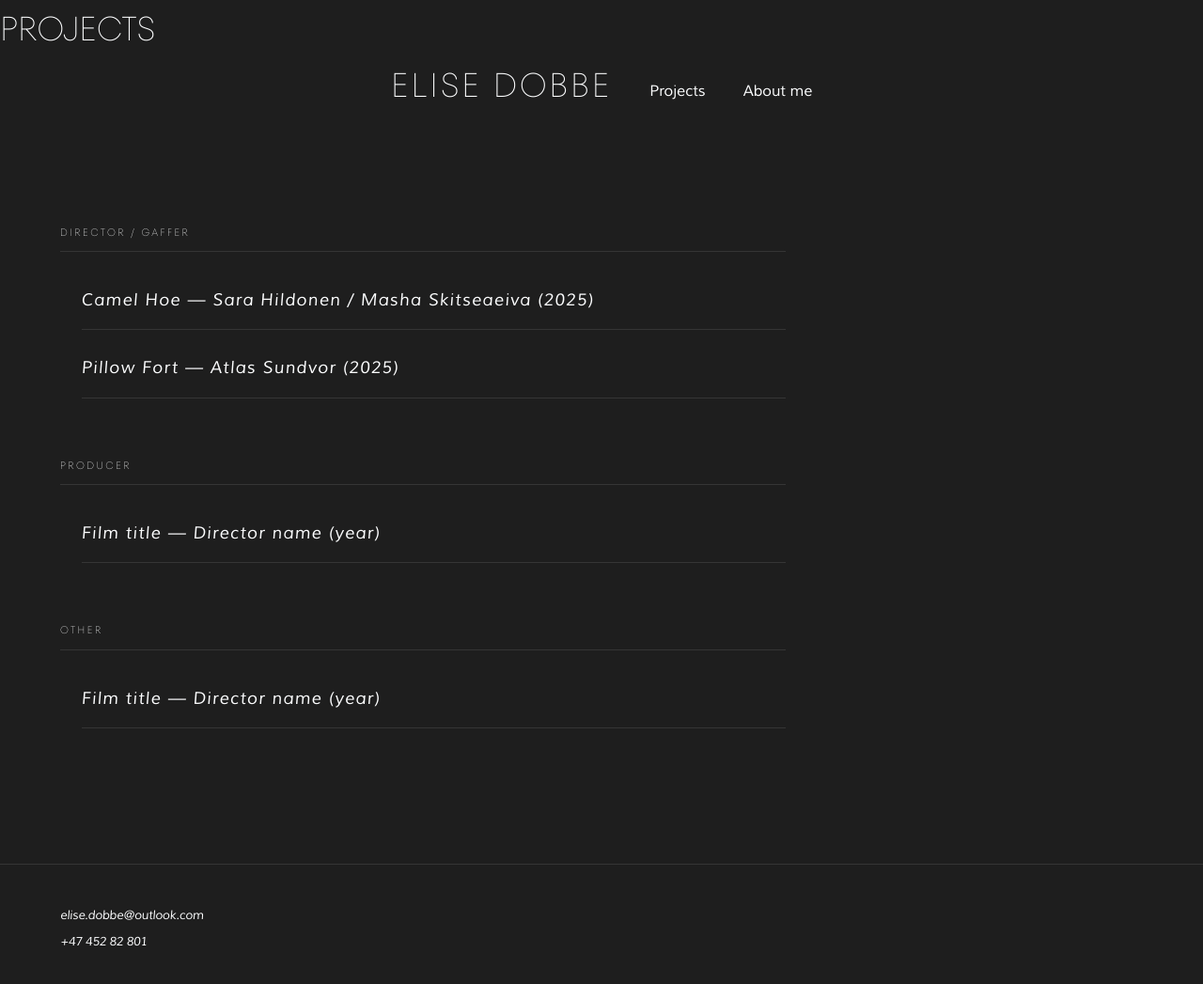
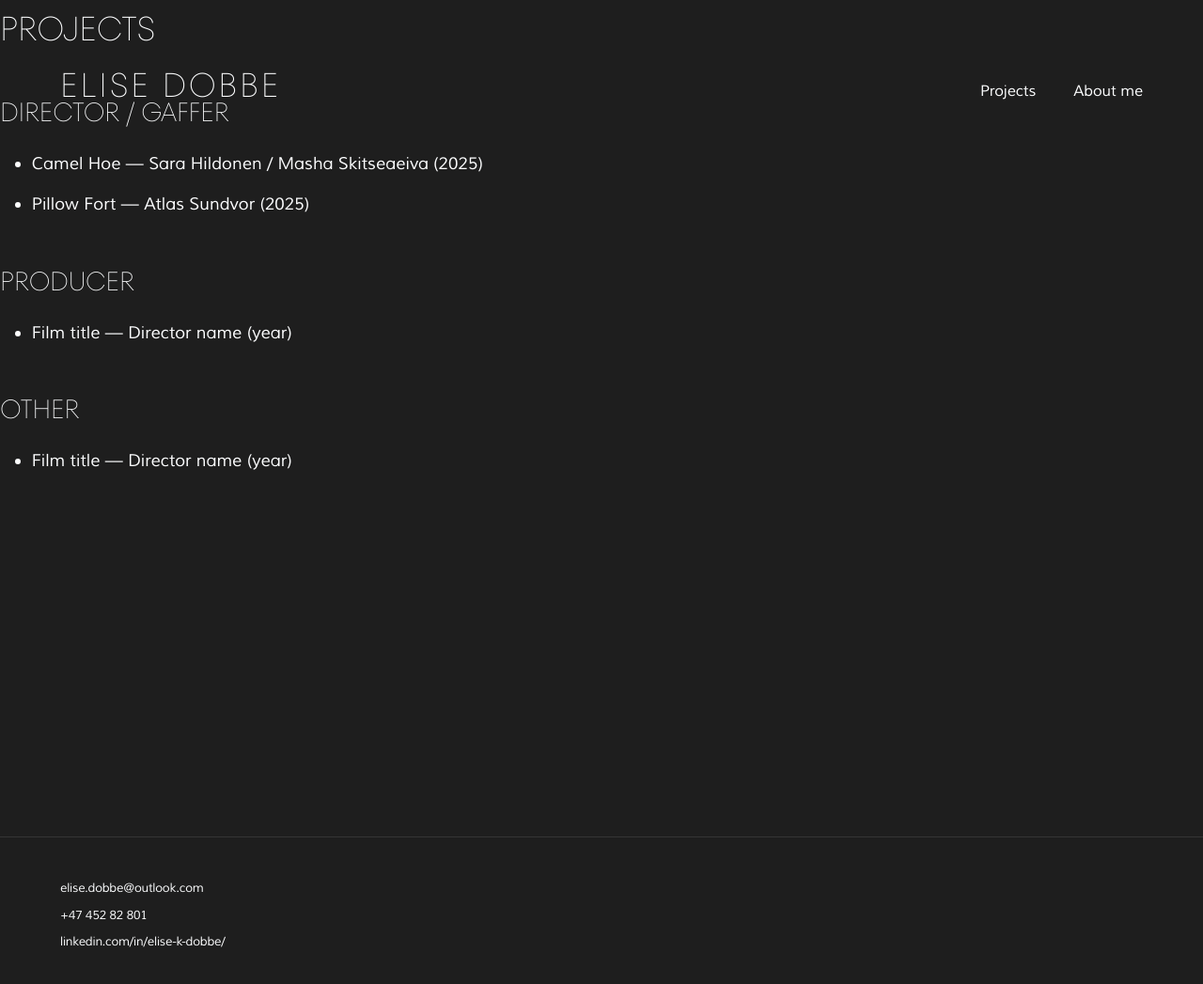
Before and after one commit to elisedobbe/portfolio, an MkDocs documentation site: the page built from docs/projects.md, in a window 1280 px wide and 1057 px high. Shown: the top 1047 px of the window at 94% size. Built offline with MkDocs 1.6.1 and Material for MkDocs 9.7.7, drawn with Linux system fonts in a browser that asks for light colours.

Commit message:
Update extra.css

```diff
--- a/docs/assets/styles/extra.css
+++ b/docs/assets/styles/extra.css
@@ -274,13 +274,13 @@
 .md-footer-meta { display: none !important; }
 
 .md-footer::before {
-  content: "elise.dobbe@outlook.com\A+47 452 82 801";
+  content: "elise.dobbe@outlook.com\A+47 452 82 801\Alinkedin.com/in/elise-k-dobbe/";
   white-space: pre;
   display: block;
   padding: 40px var(--edge);
   font-family: "Muli", sans-serif !important;
   font-weight: 400 !important;
-  font-style: italic !important;
+  font-style: normal !important;
   font-size: 13px !important;
   letter-spacing: -0.26px !important;
   line-height: 2.21 !important;
@@ -377,16 +377,11 @@
   height: auto !important;
   display: block !important;
   margin: 0 !important;
-  filter: brightness(0.8);
+  filter: brightness(1);
 }
 
 .about-hero__overlay {
-  position: absolute;
-  bottom: 0;
-  left: 0;
-  right: 0;
-  height: 160px;
-  background: linear-gradient(to top, #1e1e1e 0%, rgba(30,30,30,0.76) 50%, transparent 100%);
+  display: none;
 }
 
 .about-section {
@@ -415,7 +410,7 @@
 .about-col p {
   font-family: "Muli", sans-serif !important;
   font-weight: 400 !important;
-  font-style: italic !important;
+  font-style: normal !important;
   font-size: 18px !important;
   line-height: 1.9 !important;
   letter-spacing: 1.26px !important;
@@ -551,7 +546,7 @@
 .project-card__meta {
   font-family: "Muli", sans-serif !important;
   font-weight: 400 !important;
-  font-style: italic !important;
+  font-style: normal !important;
   font-size: 14px !important;
   letter-spacing: 1.12px !important;
   color: var(--fg) !important;
@@ -572,7 +567,7 @@
 .film-back {
   display: block;
   font-family: "Muli", sans-serif !important;
-  font-style: italic !important;
+  font-style: normal !important;
   font-size: 13px !important;
   color: var(--fg-dim) !important;
   text-decoration: none !important;
@@ -602,7 +597,7 @@
 
 .film-info__label {
   font-family: "Muli", sans-serif !important;
-  font-style: italic !important;
+  font-style: normal !important;
   font-size: 13px !important;
   color: var(--fg-dim) !important;
   margin: 0 0 12px !important;
@@ -648,14 +643,14 @@
 
 .film-info__meta-value {
   font-family: "Muli", sans-serif !important;
-  font-style: italic !important;
+  font-style: normal !important;
   font-size: 16px !important;
   color: var(--fg) !important;
 }
 
 .film-info__desc {
   font-family: "Muli", sans-serif !important;
-  font-style: italic !important;
+  font-style: normal !important;
   font-size: 18px !important;
   line-height: 1.9 !important;
   letter-spacing: 1.26px !important;
@@ -663,55 +658,41 @@
   margin: 0 !important;
 }
 
-/* =========================================================
-   PROJECTS PAGE â€” kategori-layout
-   ========================================================= */
-
-.projects-page {
-  padding: 140px var(--edge) 80px;
-  max-width: 900px;
+/* Force tabs full width */
+.md-tabs > .md-grid {
+  max-width: none !important;
+  width: 100% !important;
+  padding: 0 var(--edge) !important;
+  margin: 0 !important;
+}
+.home-intro {
+  padding: 64px var(--edge) 80px;
+  max-width: 820px;
 }
 
-.projects-category {
-  margin-bottom: 64px;
+.home-intro p {
+  font-family: "Muli", sans-serif !important;
+  font-weight: 400 !important;
+  font-size: 18px !important;
+  line-height: 1.9 !important;
+  letter-spacing: 1.26px !important;
+  color: var(--fg) !important;
+  margin: 0 !important;
+}
+/* Header får bakgrunn når siden scrolles */
+.md-tabs--active,
+.md-tabs[data-md-state="active"] {
+  background: rgba(30,30,30,0.85) !important;
+  backdrop-filter: blur(8px) !important;
 }
 
-.projects-heading {
-  font-family: "TT Fors", sans-serif !important;
-  font-weight: 300 !important;
-  font-style: normal !important;
-  font-size: 11px !important;
-  letter-spacing: 0.22em !important;
-  text-transform: uppercase !important;
-  color: var(--fg-dim) !important;
-  margin: 0 0 20px !important;
-  padding-bottom: 12px !important;
-  border-bottom: 1px solid var(--line) !important;
+/* Fjern back to top */
+.md-top {
+  display: none !important;
 }
 
-.projects-list {
-  list-style: none !important;
-  margin: 0 !important;
-  padding: 0 !important;
+/* Gjør ELISE DOBBE usynlig (men behold plassen) kun på hjemsiden */
+body:has(.home-hero) .md-tabs__item:first-child .md-tabs__link {
+  opacity: 0 !important;
+  pointer-events: none !important;
 }
-
-.projects-item {
-  padding: 14px 0 !important;
-  border-bottom: 1px solid var(--line) !important;
-}
-
-.projects-link {
-  font-family: "Muli", sans-serif !important;
-  font-weight: 400 !important;
-  font-style: italic !important;
-  font-size: 18px !important;
-  letter-spacing: 1.26px !important;
-  color: var(--fg) !important;
-  text-decoration: none !important;
-  border-bottom: none !important;
-  transition: opacity 0.2s var(--ease) !important;
-}
-
-.projects-link:hover {
-  opacity: 0.6 !important;
-}
```
